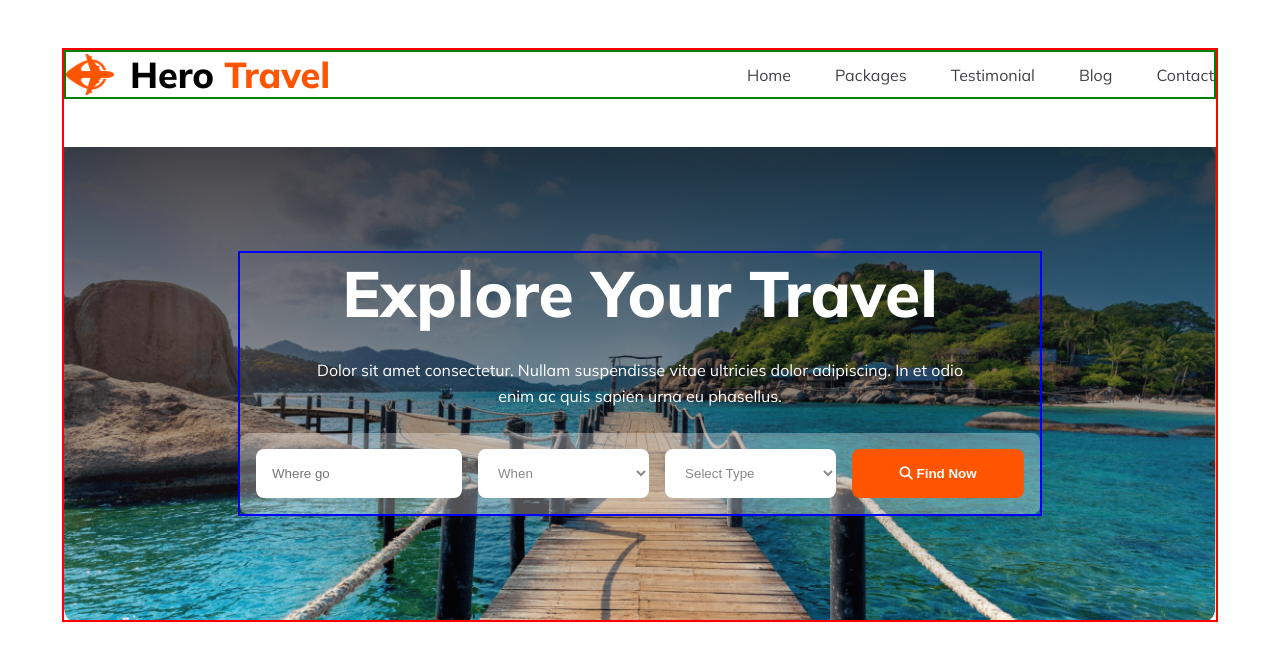
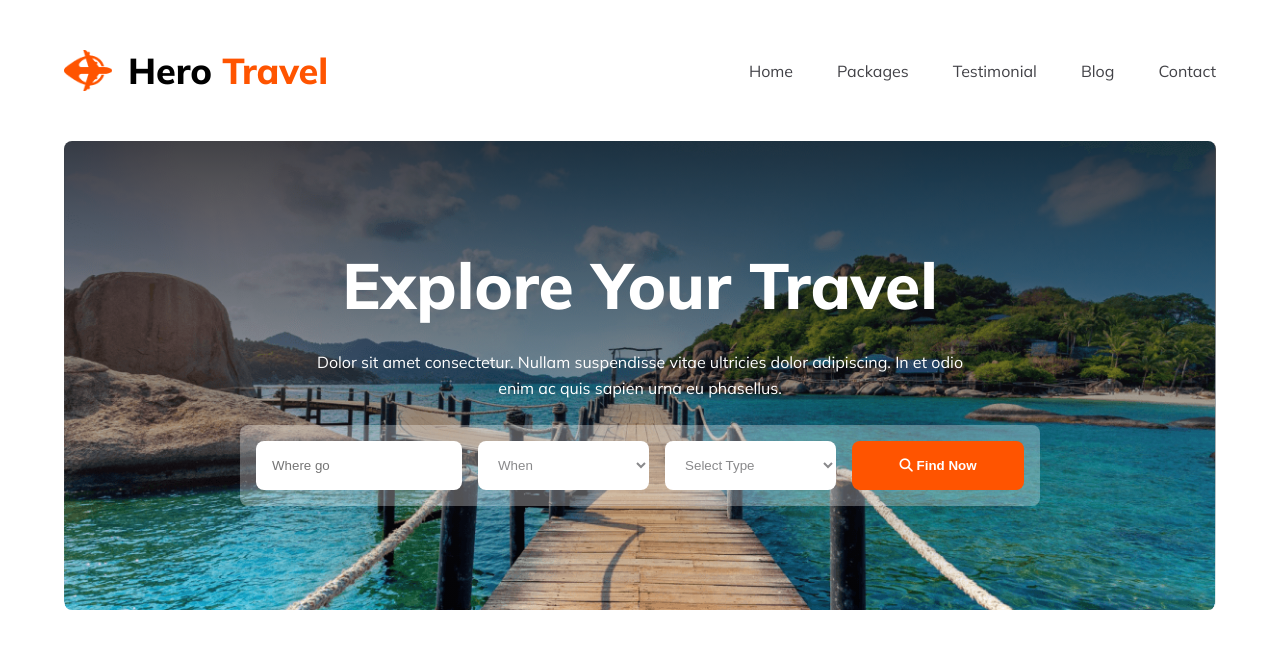
Before and after one commit to farahsamsi/tour-and-travel-agency-website, a plain HTML site: page index.html in a window 1280 px wide. Drawn offline with Linux system fonts and the light colour scheme.

Commit message:
modified the border styles

```diff
--- a/styles/style.css
+++ b/styles/style.css
@@ -9,7 +9,6 @@
 
 body {
     max-width: 90%;
-    border: 2px solid red;
     margin: 3rem auto;
 }
 
@@ -47,8 +46,6 @@ body {
 
 /* nav bar related styles */
 .navbar-container {
-    border: 2px solid green;
-
     display: flex;
     align-items: center;
     justify-content: space-between;
@@ -93,14 +90,13 @@ body {
     display: flex;
     justify-content: center;
     align-items: center;
+    border-radius: 8px;
 }
 
 .banner-content-container {
     max-width: 800px;
     text-align: center;
     color: rgb(255, 255, 255);
-
-    border: 2px solid blue;
 }
 
 .banner-content-container h1 {
@@ -161,7 +157,5 @@ button {
     select,
     button {
         width: 255px;
-
-        border: 2px solid red;
     }
 }
```
